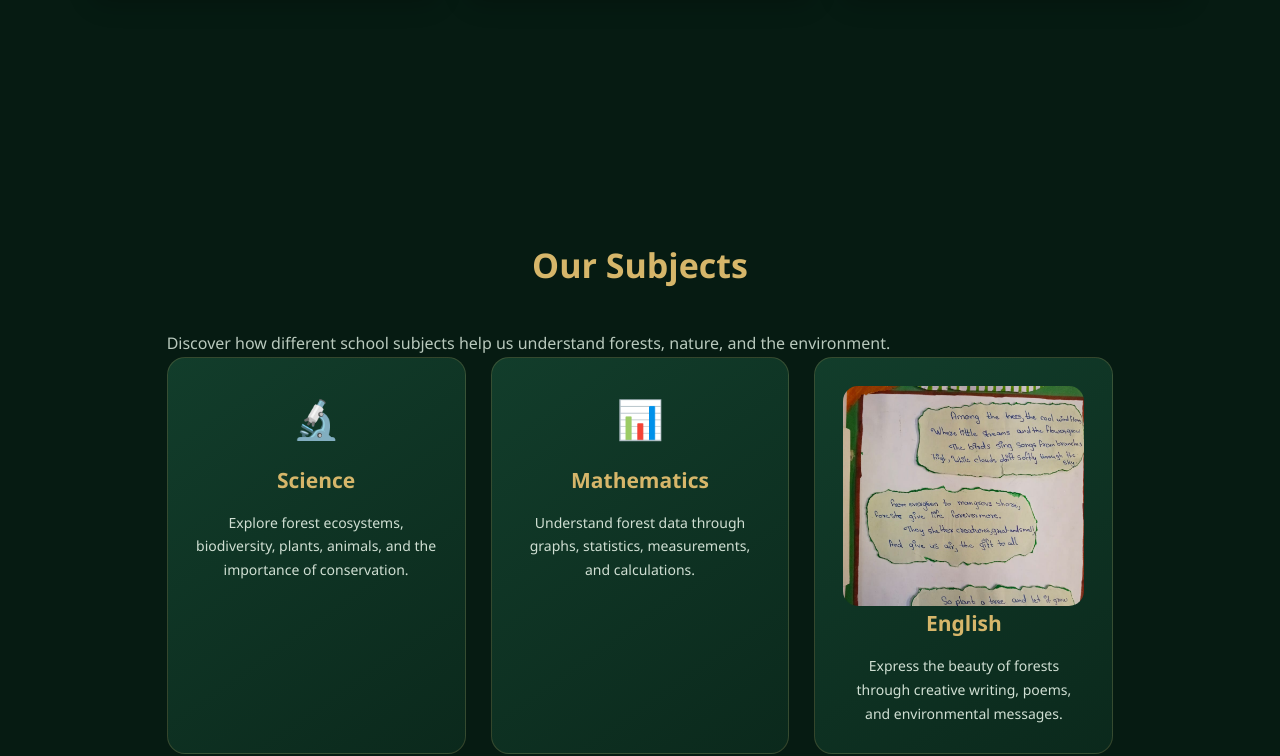
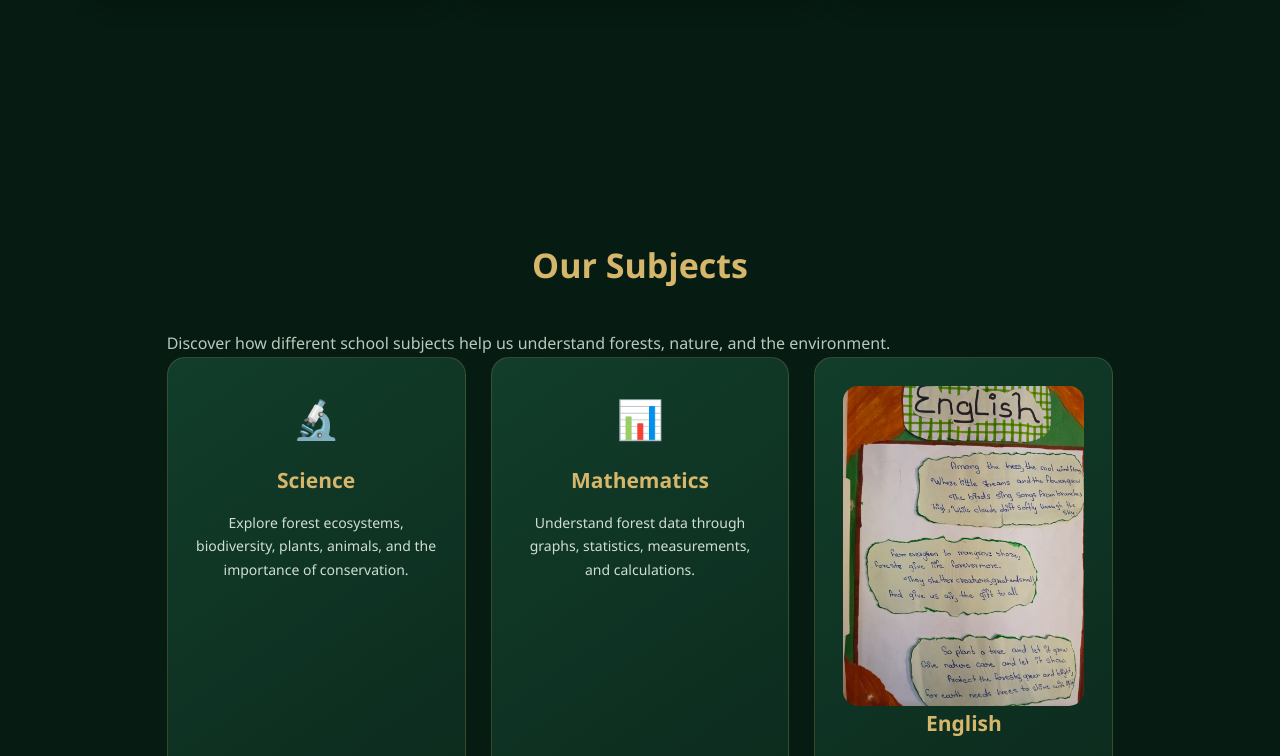
Before and after one commit to shittalrsonar-prog/types-of-forest, a plain HTML site: page index.html in a window 1280 px wide. Shown: the part 2044-2800 px from the top of the page. Drawn offline with Linux system fonts and the light colour scheme.

Commit message:
Update index.html

```diff
--- a/index.html
+++ b/index.html
@@ -126,7 +126,7 @@
 
     <img src="https://raw.githubusercontent.com/shittalrsonar-prog/types-of-forest/main/IMG-20261006-WA0039.jpg"
          alt="English Subject"
-         style="width:100%; height:220px; object-fit:cover; border-radius:15px; display:block;">
+         style="width:100%; height:320px; object-fit:cover; border-radius:15px; display:block;">
 
     <h3>English</h3>
 
```
